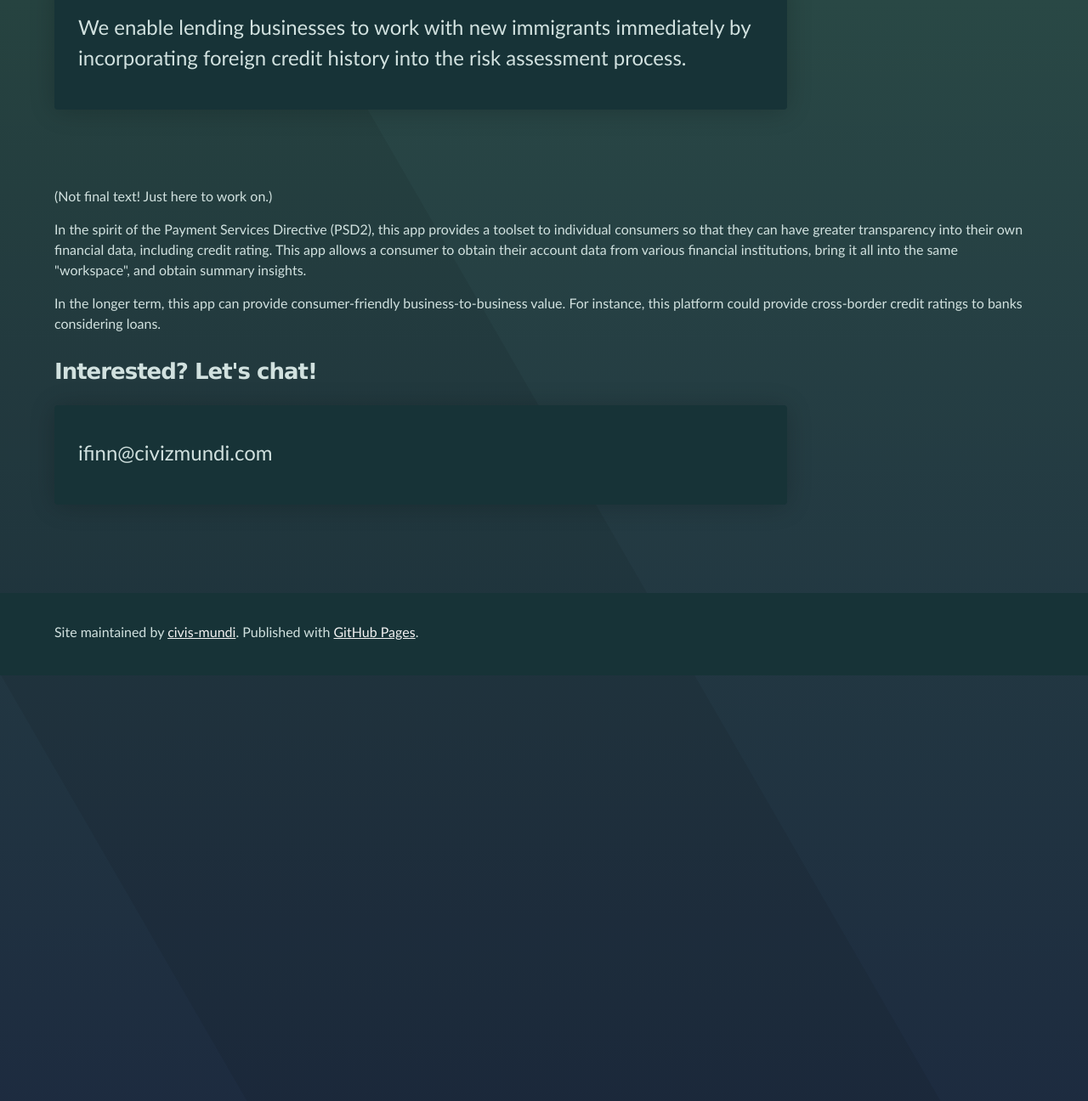
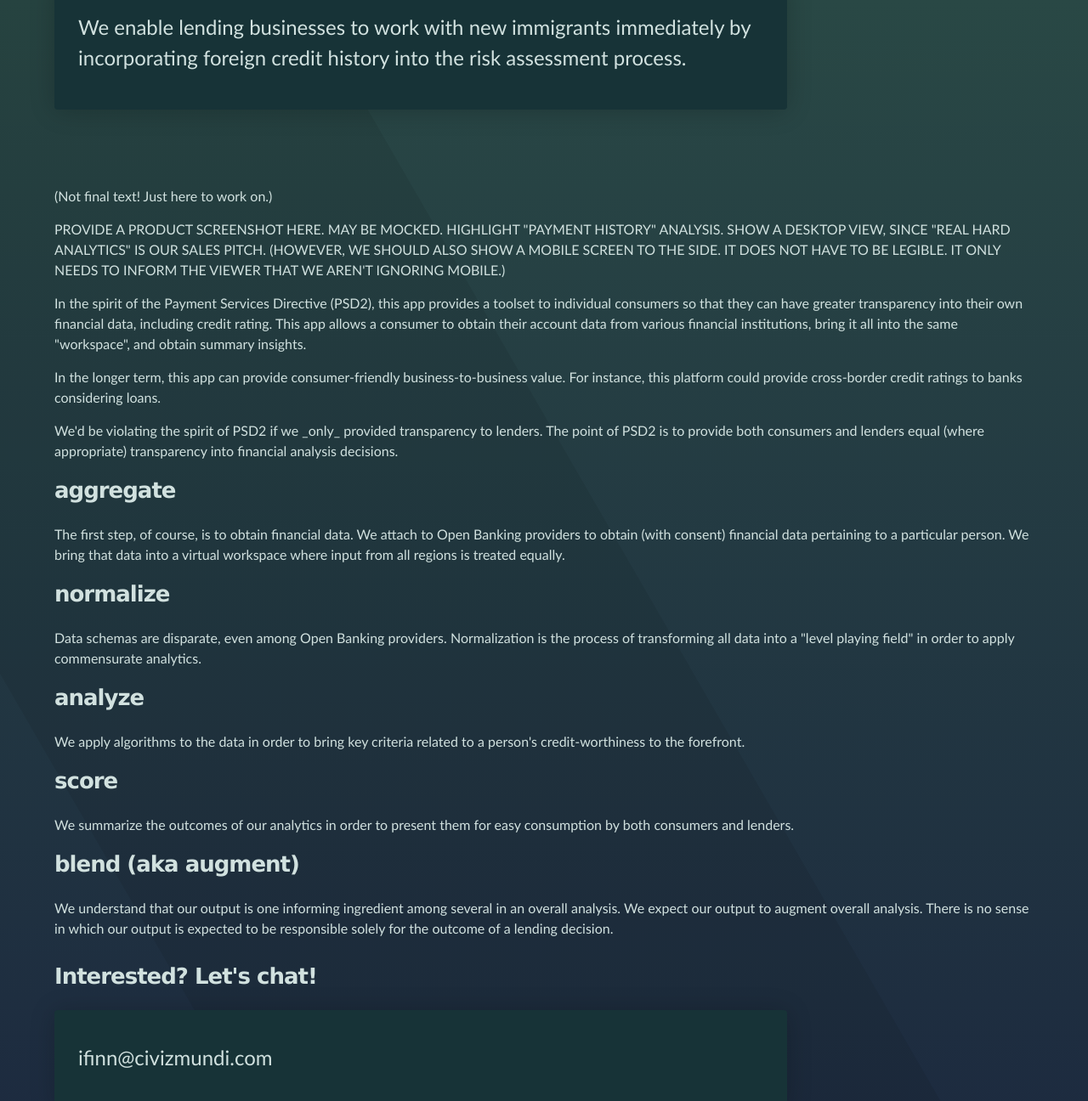
Before and after one commit to civis-mundi/civis-mundi.github.io, a Jekyll site: the page built from product/index.html, in a window 1280 px wide and 1400 px high, scrolled down 420 px. Shown: the top 1296 px of the window at 85% size. Built offline with Jekyll 4.4.1, drawn with Linux system fonts in a browser that asks for light colours; before the commit the page ends 1215 px from its top, so only the background shows below that.

Commit message:
#2 Add'l content.

```diff
--- a/product/index.html
+++ b/product/index.html
@@ -14,6 +14,12 @@ layout: default
         (Not final text! Just here to work on.)
     </p>
     <p>
+        PROVIDE A PRODUCT SCREENSHOT HERE. MAY BE MOCKED. HIGHLIGHT "PAYMENT HISTORY" ANALYSIS.
+        SHOW A DESKTOP VIEW, SINCE "REAL HARD ANALYTICS" IS OUR SALES PITCH. (HOWEVER, WE SHOULD ALSO
+        SHOW A MOBILE SCREEN TO THE SIDE. IT DOES NOT HAVE TO BE LEGIBLE. IT ONLY NEEDS TO INFORM
+        THE VIEWER THAT WE AREN'T IGNORING MOBILE.)
+    </p>
+    <p>
         In the spirit of the <b>Payment Services Directive (PSD2)</b>, this app provides a toolset to
         individual consumers so that they can have greater transparency into their own financial data,
         including credit rating. This app allows a consumer to obtain their account data from various
@@ -22,6 +28,38 @@ layout: default
     <p>
         In the longer term, this app can provide consumer-friendly business-to-business value. For instance,
         this platform could provide cross-border credit ratings to banks considering loans.
+    </p>
+    <p>
+        We'd be violating the spirit of PSD2 if we _only_ provided transparency to lenders.
+        The point of PSD2 is to provide both consumers and lenders equal (where appropriate) transparency
+        into financial analysis decisions.
+    </p>
+    <h2>aggregate</h2>
+    <p>
+        The first step, of course, is to obtain financial data.
+        We attach to Open Banking providers to obtain (with consent)
+        financial data pertaining to a particular person.
+        We bring that data into a virtual workspace where input from all regions is treated equally.
+    </p>
+    <h2>normalize</h2>
+    <p>
+        Data schemas are disparate, even among Open Banking providers.
+        Normalization is the process of transforming all data into a "level playing field"
+        in order to apply commensurate analytics.
+    </p>
+    <h2>analyze</h2>
+    <p>
+        We apply algorithms to the data in order to bring key criteria related to a person's credit-worthiness to the forefront.
+    </p>
+    <h2>score</h2>
+    <p>
+        We summarize the outcomes of our analytics in order to present them for easy consumption by both consumers and lenders.
+    </p>
+    <h2>blend (aka augment)</h2>
+    <p>
+        We understand that our output is one informing ingredient among several in an overall analysis.
+        We expect our output to augment overall analysis.
+        There is no sense in which our output is expected to be responsible solely for the outcome of a lending decision.
     </p>
 </div>
 
```
